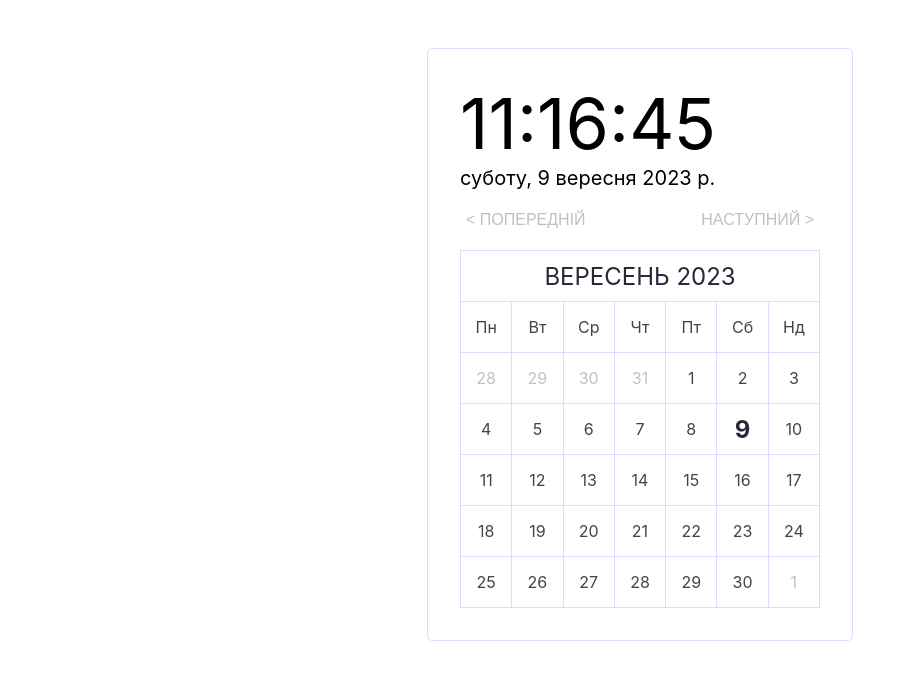
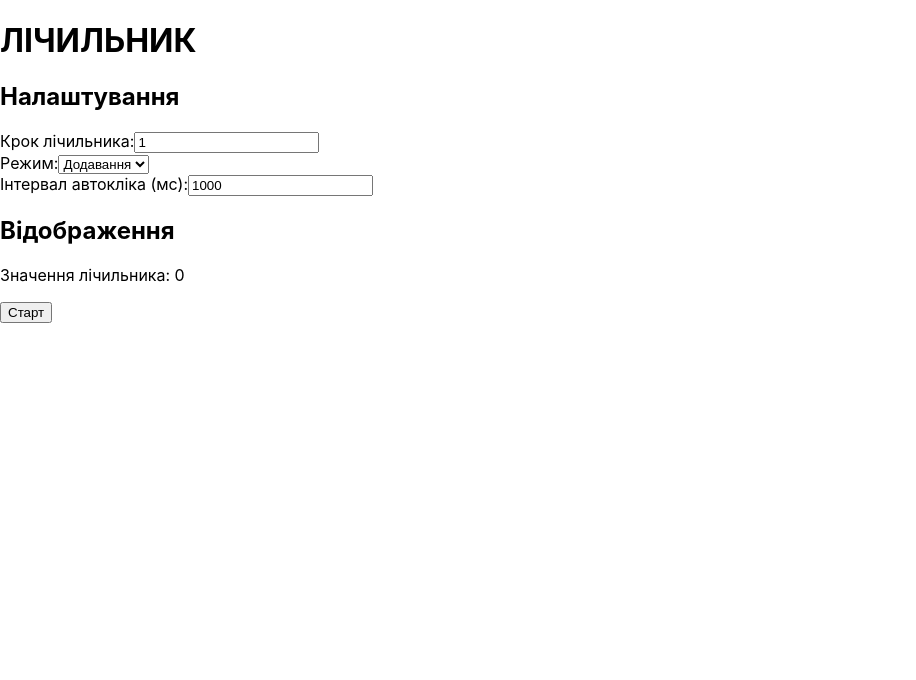
Before and after one commit to BogdanNegativ/home, a React (Create React App) app: page / in a window 1280 px wide. Shown: the top 680 px of the page, without its empty margins (0-916 px from the left). Built offline with nearby package versions, Linux system fonts and the light colour scheme.

Commit message:
Add Counter hide Calendar

```diff
--- a/src/App.js
+++ b/src/App.js
@@ -3,13 +3,15 @@ import './App.css';
 import Clock from './components/Clock';
 import Calendar from './components/Calendar';
 import CombinedComponents from './components/Combine';
+import Counter from './components/Counter';
 
 function App() {
   return (
     <>
       {/* <Clock></Clock> */}
       {/* <Calendar></Calendar> */}
-      <CombinedComponents></CombinedComponents>
+      {/* <CombinedComponents></CombinedComponents> */}
+      <Counter></Counter>
     </>
   );
 }
--- /dev/null
+++ b/src/components/Counter/Display/index.js
@@ -0,0 +1,15 @@
+import React from 'react';
+
+
+
+const Display = ({ count, onToggleAutoClick, autoClick }) => (
+    <div>
+        <h2>Відображення</h2>
+        <p>Значення лічильника: {count}</p>
+        <button onClick={onToggleAutoClick}>
+            {autoClick ? 'Стоп' : 'Старт'} {/* Toggle the button text */}
+        </button>
+    </div>
+);
+
+export default Display;
--- /dev/null
+++ b/src/components/Counter/Settings/index.js
@@ -0,0 +1,42 @@
+import React from 'react';
+
+const Settings = ({
+    step,
+    mode,
+    autoClick,
+    autoClickInterval,
+    onToggleMode,
+    onChangeStep,
+    onChangeAutoClickInterval,
+}) => (
+    <div>
+        <h2>Налаштування</h2>
+        <div>
+            <label>
+                Крок лічильника:
+                <input type="number" value={step} onChange={onChangeStep} />
+            </label>
+        </div>
+        <div>
+            <label>
+                Режим:
+                <select value={mode} onChange={onToggleMode}>
+                    <option value="add">Додавання</option>
+                    <option value="subtract">Віднімання</option>
+                </select>
+            </label>
+        </div>
+        <div>
+            <label>
+                Інтервал автокліка (мс):
+                <input
+                    type="number"
+                    value={autoClickInterval}
+                    onChange={onChangeAutoClickInterval}
+                />
+            </label>
+        </div>
+    </div>
+);
+
+export default Settings;
--- /dev/null
+++ b/src/components/Counter/index.js
@@ -0,0 +1,71 @@
+import React, { Component } from 'react';
+import Settings from './Settings';
+import Display from './Display';
+
+class Counter extends Component {
+    constructor(props) {
+        super(props);
+        this.state = {
+            count: 0,
+            step: 1,
+            mode: 'add',
+            autoClick: false,
+            autoClickInterval: 1000, // Default interval in milliseconds
+        };
+        this.intervalId = null;
+    }
+
+    handleToggleAutoClick = () => {
+        if (this.state.autoClick) {
+            clearInterval(this.intervalId);
+        } else {
+            this.intervalId = setInterval(this.handleAutoClick, this.state.autoClickInterval);
+        }
+        this.setState({ autoClick: !this.state.autoClick });
+    };
+
+    handleAutoClick = () => {
+        const { count, step, mode } = this.state;
+        const newValue = mode === 'add' ? count + step : count - step;
+        this.setState({ count: newValue });
+    };
+
+    handleToggleMode = () => {
+        const newMode = this.state.mode === 'add' ? 'subtract' : 'add';
+        this.setState({ mode: newMode });
+    };
+
+    handleChangeStep = (event) => {
+        this.setState({ step: parseInt(event.target.value) });
+    };
+
+    handleChangeAutoClickInterval = (event) => {
+        this.setState({ autoClickInterval: parseInt(event.target.value) });
+    };
+
+
+    render() {
+        return (
+            <div>
+                <h1>ЛІЧИЛЬНИК</h1>
+                <Settings
+                    step={this.state.step}
+                    mode={this.state.mode}
+                    autoClick={this.state.autoClick}
+                    autoClickInterval={this.state.autoClickInterval}
+                    onToggleMode={this.handleToggleMode}
+                    onChangeStep={this.handleChangeStep}
+                    onChangeAutoClickInterval={this.handleChangeAutoClickInterval}
+                />
+                <Display
+                    count={this.state.count}
+                    onToggleAutoClick={this.handleToggleAutoClick}
+                    autoClick={this.state.autoClick}
+                />
+
+            </div>
+        );
+    }
+}
+
+export default Counter;
```
